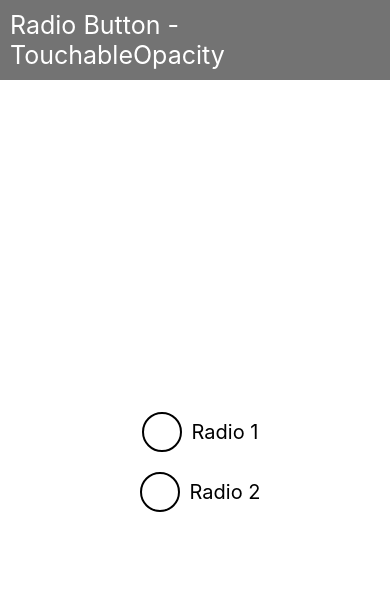
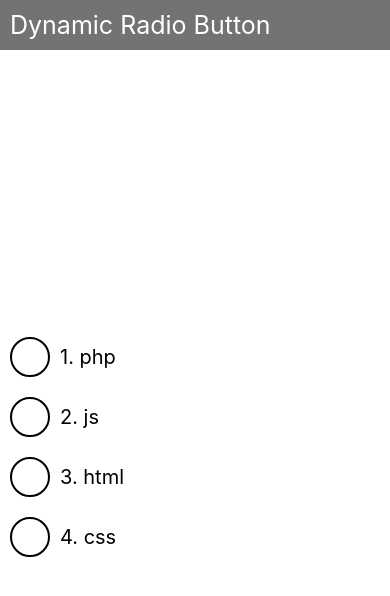
Before and after one commit to TahmeedMahbub/React-Native-Practise, a React Native app: screen / in a window 390 px wide. Shown: the top 596 px of the page. Built offline with nearby package versions, Linux system fonts and the light colour scheme.

Commit message:
Dynamic Radio Button

```diff
--- a/App.js
+++ b/App.js
@@ -4,7 +4,7 @@ import {View, Text, StyleSheet, TouchableOpacity} from 'react-native';
 const Header=()=>{
   return(
     <Text style={style.header}>
-      Radio Button - TouchableOpacity
+      Dynamic Radio Button
     </Text>
     );
 }
@@ -12,31 +12,55 @@ const Header=()=>{
 
 const App = () => {
 
-const [checkRadio, setCheckRadio] = useState(0);
+  const skills = [
+    {
+      id: 1,
+      name: 'php'
+    },
+    {
+      id: 2,
+      name: 'js'
+    },
+    {
+      id: 3,
+      name: 'html'
+    },
+    {
+      id: 4,
+      name: 'css'
+    },
+  ]
+  const [checkRadio, setCheckRadio] = useState(0);
 
   return (
     <View style={style.main}>
       <Header />
 
       <View style={style.body}>
+        {
+          skills.map((item, index) =>
+            <TouchableOpacity
+              key={index}
+              onPress={()=>setCheckRadio(item.id)}
+            >
+              <View style={style.radioWrapper}>
+                <View style={style.radio}>
+                  {checkRadio == item.id ? <View style={style.radioBg} /> : null}
+                </View>
+                <Text style={style.radioText}>{item.id}. {item.name}</Text>
+              </View>
+            </TouchableOpacity>
+          )
+        }
 
-        <TouchableOpacity onPress={()=>setCheckRadio(1)}>
+        {/* <TouchableOpacity onPress={()=>setCheckRadio(1)}>
           <View style={style.radioWrapper}>
             <View style={style.radio}>
               {checkRadio == 1 ? <View style={style.radioBg} /> : null}
             </View>
             <Text style={style.radioText}>Radio 1</Text>
           </View>
-        </TouchableOpacity>
-
-        <TouchableOpacity onPress={()=>setCheckRadio(2)}>
-          <View style={style.radioWrapper}>
-            <View style={style.radio}>
-              {checkRadio == 2 ? <View style={style.radioBg} /> : null}
-            </View>
-            <Text style={style.radioText}>Radio 2</Text>
-          </View>
-        </TouchableOpacity>
+        </TouchableOpacity> */}
 
       </View>
     </View>
@@ -56,7 +80,7 @@ const style = StyleSheet.create({
   },
   body: {
     flex: 1,
-    alignItems: 'center',
+    alignItems: 'left',
     justifyContent: 'center'
   },
   radio:{
```
